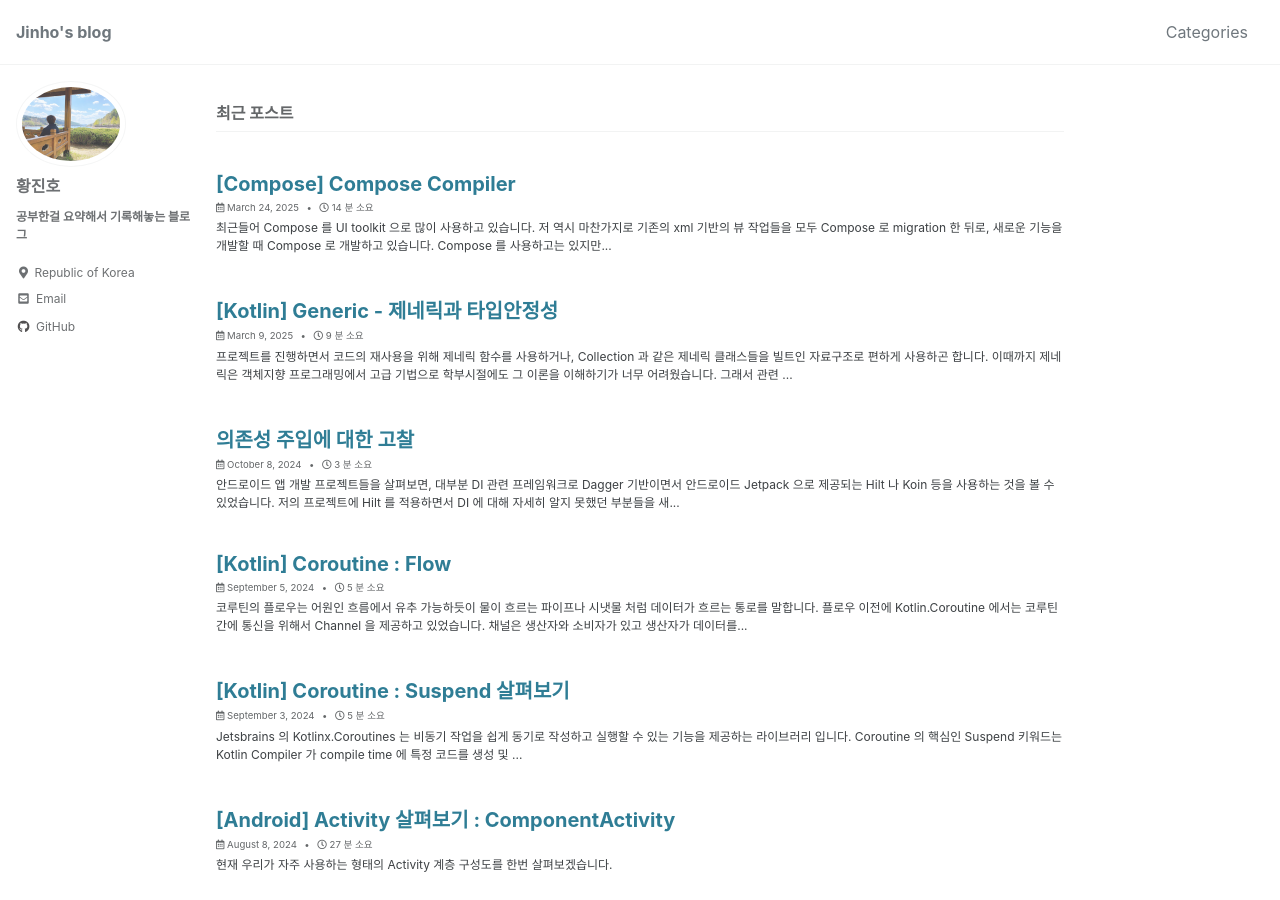
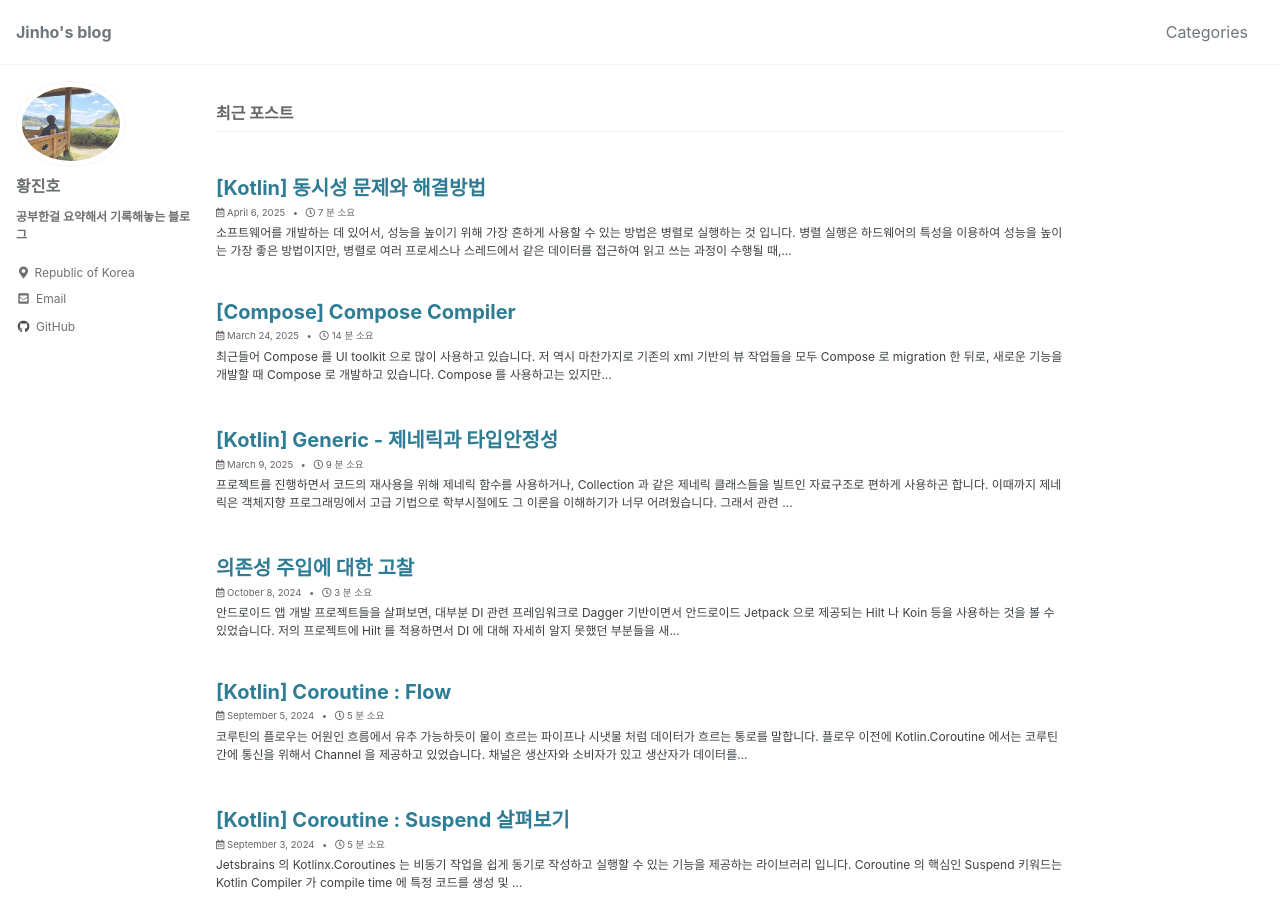
Before and after one commit to jowunnal/jowunnal.github.io, a Jekyll site: the page built from index.html, in a window 1280 px wide and 900 px high. Built offline with Jekyll 4.4.1, drawn with Linux system fonts in a browser that asks for light colours; cached includes are drawn as plain includes; the list of posts is cut into pages by our own code; part of the change alters nothing that is shown; some of the changed text lies outside the part shown.

Commit message:
mutex 포스팅

````diff
--- a/_posts/2025-03-09-generic1.md
+++ b/_posts/2025-03-09-generic1.md
@@ -34,9 +34,9 @@ public interface List<out E> : Collection<E> {
 }
 ```
 
-자바의 List 는 Doubly-LinkedList 로 데이터를 관리하고, 접근을 위한 기능과 연산자들을 제공하는 인터페이스 입니다.
+자바의 List 는 데이터의 중복이 있으며, 순서를 가진 Collection 으로 데이터의 접근을 위한 기능과 연산자들을 제공하는 인터페이스 입니다.
 
-우리는 Int, Double, String 등의 여러 자료형들을 관리하는 리스트를 생성할 수 있고, 리스트의 선언부에서는 어떤 자료형으로 내부 데이터를 다룰지 관심을 두지 않습니다. 이처럼 내부에서 사용할 데이터에 대해서 고려하지 않고, 리스트라는 자료구조를 제공하기 위한 책임만 갖고, 그에 대한 기능들을 제공하기 위해 공통적인 것들만 추상적으로 모아 놓았습니다. 나중에 해당 구현체 또는 구현체의 인스턴스가 생성될 때, 어떤 타입을 다룰지 결정하게 됩니다.
+우리는 Int, Double, String 등의 여러 자료형들을 관리하는 리스트를 생성할 수 있고, 리스트의 선언부에서는 어떤 자료형으로 내부 데이터를 다룰지 관심을 두지 않습니다. 이처럼 내부에서 사용할 데이터에 대해서 고려하지 않고, 리스트라는 자료구조를 제공하기 위한 책임만 갖고, 그에 대한 기능들을 제공하기 위해 공통적인 것들만 추상적으로 모아 놓았습니다. 나중에 해당 구현체의 인스턴스가 생성될 때, 어떤 타입을 다룰지 결정하게 됩니다.
 
 ## 변성
 
@@ -165,7 +165,7 @@ fun test() {
 
 위 상황에서, Parent 타입 파라미터를 요구하는 MutableList 에 GrandParent 타입 파라미터의 MutableList 를 전달하는 경우, 삽입(소비)하는 MutableList 의 타입 파라미터(GrandParent)가 삽입하는 Parent 인스턴스의 부모 이기 때문에 아무런 문제가 없습니다.
 
-하지만, Parent 타입 파라미터의 MutableList 를 요구하는 함수 인자에 Child 타입 파라미터의 MutableList 를 전달하면, 상속관계에서 부모 인스턴스인 Parent() 는 자식인 Child() 로 바로 캐스팅 될 수 없기 때문에 예외가 발생합니다.
+하지만, Parent 타입 파라미터의 MutableList 를 요구하는 함수 인자에 Child 타입 파라미터의 MutableList 를 전달하면, 데이터를 삽입하는 Parent 타입의 input 을 dest 에 전달해야 하는데 상속관계에서 부모 인스턴스인 Parent() 는 자식인 Child() 로 바로 캐스팅 될 수 없기 때문에 예외가 발생합니다.
 
 ```kotlin
 fun inputData(input: Parent, dest: MutableList<in Parent>) {
@@ -177,7 +177,9 @@ fun test() {
 }
 ```
 
-다운캐스팅은 자식을 부모로 캐스팅한 후 복구하기 위해 다시 자식으로 캐스팅할 때 가능하기 때문입니다. 따라서, 런타임에 발생할 수 있는 예외를 반공변성에 의해 "Type mismatch - Required: Parent, Found: Child" 라는 컴파일 오류로 발생시켜 주는 것 입니다.
+제네릭은 런타임에 타입 파라미터에 대한 정보를 소거하기 때문에 mutableListOf<Child>() 는 암묵적으로 mutableListOf<Parent>() 로 변환되지 않습니다. 따라서 mutableListOf<Child>() 로 메모리내에 존재하기 때문에 Parent 인스턴스를 삽입하려고 할 수 없습니다.
+
+왜냐하면 다운캐스팅은 자식을 부모로 캐스팅한 후 복구하기 위해 다시 자식으로 캐스팅할 때 가능하기 때문입니다. 따라서, 런타임에 발생할 수 있는 예외를 반공변성에 의해 "Type mismatch - Required: Parent, Found: Child" 라는 컴파일 오류로 발생시켜 주는 것 입니다.
 
 이를 통해 좀 더 타입에 대한 안정성을 미리 확보할 수 있습니다.
 
--- /dev/null
+++ b/_posts/2025-04-06-mutex.md
@@ -0,0 +1,117 @@
+---
+title: "[Kotlin] 동시성 문제와 해결방법"
+categories:
+- Kotlin
+tags:
+- Study
+
+toc: true
+toc_sticky: true
+toc_label: 목차
+---
+소프트웨어를 개발하는 데 있어서, 성능을 높이기 위해 가장 흔하게 사용할 수 있는 방법은 병렬로 실행하는 것 입니다. 병렬 실행은 하드웨어의 특성을 이용하여 성능을 높이는 가장 좋은 방법이지만, 병렬로 여러 프로세스나 스레드에서 같은 데이터를 접근하여 읽고 쓰는 과정이 수행될 때, 데이터에 대한 일관성과 안정성을 지키지 못하는 문제가 발생하게 됩니다. (다른말로 __무결성__ 을 위배한다고 말합니다.)
+
+멀티 스레드나 멀티 프로세스 환경에서 데이터에 대한 무결성을 지키는 것은 매우 중요합니다. 이것은 소프트웨어를 사용하는 사용자에게 데이터에 대한 신뢰성을 보장하지 못하여 사용자 경험이 떨어지는 문제를 초래할 수 있기 때문입니다.
+
+운영체제, 데이터베이스의 트랜잭션 등 의 CS 교과목에서 저는 이미 이와 관련한 내용들을 충분히 학습했었습니다. 하지만, Java 기반의 Kotlin 언어로 구현하는 안드로이드 앱에서 이를 실질적으로 해결하는 방법들에 대해서는 미숙했었습니다.
+
+이번 포스팅에서는 멀티스레드나 멀티 코어 환경에서 구체적으로 __어떤 문제들이 발생하며__, __어떻게 발생할 수 있고__, Java 기반의 Kotlin 언어로 __이를 어떻게 해결할 수 있는지__ 의 방법들에 대해 정리해보고자 합니다.
+
+# Race Condition
+
+동시에 여러 스레드나 프로세스가 동일한 데이터에 접근하여 __읽기__ 만 수행할 경우 문제가 발생하지는 않습니다. 데이터의 변화가 없는 상태에서 읽었기 때문에 동일한 데이터의 결과를 얻었을 것입니다. 이렇게 특정 작업을 수행했을 때 예측되는 결과가 나오는 경우 __일관성__ 또는 __안정성__ 을 보장하고 "데이터가 무결하다"는 의미로 __무결성__ 을 만족한다고 합니다.
+
+하지만, __읽기__ 와 __쓰기__ 를 동시에 수행하는 경우는 말이 달라집니다. 누가 먼저 데이터를 읽고, 쓰기를 수행했느냐 에 따라 그 결과가 달라지게 됩니다. 이렇게 결과를 예측할 수 없는(일관성을 보장할 수 없는) 경우를 __Race Condition__ 이라고 부릅니다.
+
+Race Condition 은 "경쟁 상태" 라는 뜻입니다. 두개 이상의 스레드나 프로세스가 서로 공유 자원에 접근하기 위해 경쟁하여 누가 먼저 수행되었느냐에 따라 그 결과가 항상 달라지고 일관성을 보장할 수 없는 문제를 통칭합니다. 보통 이러한 경우 병렬 실행되는 스레드나 프로세스들의 접근을 제한하여 순차적으로 실행하도록 만들어 해결합니다. 이것을 __상호 배제__ 라고 말합니다. 상호 배제에 대해서는 뒤에서 더 설명하기로 하고, 지금은 "순차적으로 접근하게 만든다" 라고 이해하시면 될 것 같습니다.
+
+이 방법은 궁극적으로 특정 작업을 실행하는 스레드나 프로세스들에 대해 그 결과를 예측 가능하게 만들어 주지만, 병렬 실행의 목적이었던 성능 개선의 이점을 잃어버리게 됩니다. 따라서 모든 작업들을 순차적 실행으로 만드는 상호 배제를 만족시키는 것은 모든 상황에서 만족할 수는 없으며, Blocking 없이 동기화 할 수 있는 방법들도 뒤에서 정리해보겠습니다.
+
+# 상호 배제(Mutual Exclusion)
+
+보통 동시성에 대한 문제를 해결하는 방법으로 상호 배제 원리를 기반으로 사용합니다. 상호 배제는 공유 자원에 대해 lock 과 unlock 을 통해, 접근 가능한 스레드를 제한함으로써 동시성에 대한 문제를 해결하는 방법을 말합니다. 이는 멀티 스레드나 멀티 코어 환경에서 동시 접근을 제한하고, 순차적으로 접근하도록 만들어 동시성에 대한 무결성을 보장하는 원리입니다. 이때, 공유 자원에 대한 영역을 __임계 영역__ 이라고 부릅니다.
+
+lock 은 스레드가 임계 영역에 접근하여 더 이상 다른 스레드가 접근하지 못하도록 점유하기 위한 방법이며, unlock 은 임계 영역을 점유했던 스레드가 자신의 작업을 모두 마치고 공유 자원에 대한 점유를 해제하여 다른 스레드가 접근 가능하도록 만드는 방법 입니다.
+
+상호 배제를 하면 동시성에 대한 문제를 해결할 수 있습니다. 하지만, 상호 배제를 이용하게 되면 특정 상황에서 추가적인 문제가 발생할 수 있습니다.
+
+## Dead Lock
+
+만약, A 스레드가 A1 임계 영역을 점유하고 있고, B 스레드가 B1 임계 영역을 점유하고 있다고 가정해 봅시다. 이 때, A 스레드가 B1 임계 영역에 접근하기 위해 B가 unlock 하기를 기다리고 있고, B 스레드는 A1 임계 영역에 접근하기 위해 A 가 unlock 하기를 서로 기다리고 있는 상황이라면, 서로 영원히 서로의 자원을 내놓기를 기다려 Blocking 되어 버리는 상황이 발생할 수 있습니다. 이런 상황을 __교착 상태(DeadLock)__ 라고 부릅니다.
+
+보통 Dead Lock 이 발생할 조건들을 만족하지 않게 구현하거나, 발생할 경우 이를 파악하고 해결하는 방법을 이용합니다. 이에 대한 구체적 예시나 조건들은 [여기](https://namu.wiki/w/%EB%8D%B0%EB%93%9C%EB%9D%BD "link")를 참고하시면 되겠습니다.
+
+이외에도 자원을 점유하고 있는 스레드나 프로세스가 영원히 점유하여 다른 스레드나 프로세스가 점유할 기회를 잃어버리는 __기아상태(Starvation)__ 와 같은 문제도 발생할 수 있습니다.
+
+상호 배제는 영어로 Mutual Exclusion 이라고 부르며, 이를 줄여 흔히 알고 있는 Mutex 라고 부릅니다. Mutex 는 임계영역에 대한 lock 과 unlock 을 통해 동시 접근을 막는 추상적 개념 입니다. 이를 실질적으로 소프트웨어로 구현하는 방법들에는 데커 알고리즘, 피터슨 알고리즘이 있었습니다. 하지만 이들에는 Busy waiting 과 같은 문제들이 있었습니다. 이런 문제들을 해결하여 가장 잘 알려진 것이 세마포어 알고리즘 입니다.
+
+# 세마포어
+
+기존의 알고리즘에서는 임계 영역에 접근한 스레드가 있어 현재 스레드가 접근할 수 있는지 없는지를 무한 반복문을 돌면서 확인했었습니다. 이 방법은 지속적 폴링을 실행하면서 CPU 자원을 낭비하게 되는 원인을 초래했습니다. 그래서 임계 영역에 접근하기 위해 대기하는 스레드들을 반복문으로 busy waiting 하지 않게 하고, Set 에 넣어 대기시켜 놓았다가 임계 영역에서 작업을 마치고 나오는 스레드가 대기 중인 스레드를 깨워주도록 만든 방법이 세마포어 알고리즘 입니다.
+
+세마포어는 정수 타입의 조건 변수 S 를 가지며 P() 와 V() 연산을 통해 Mutex 를 구현합니다.
+
+- P() 연산: S 의 값이 0 보다 큰지 확인하고, 0 보다 크다면 1감소 시킨 후 임계 영역에 진입한다. 그렇지 않다면, 대기Set 에 들어가 대기한다.
+- V() 연산: 임계 영역에 진입했던 스레드가 나오면서, S 의 값을 1 증가시킨다. 이때, 대기Set 에 존재하는 스레드가 있으면 깨워줘 대기중인 스레드가 임계영역에 진입할 수 있도록 동기화 해준다.
+- S: S는 임계 영역에 진입 가능한 스레드의 수를 세는 카운팅 변수 이다. 이 조건 상수를 통해 모든 스레드들이 협력할 수 있어 Busy waiting 을 하지 않아도 된다.
+
+세마포어에는 2가지 종류로, 카운팅 변수를 2로 제한한 __이진 세마포어__ 와 3 이상인 __카운팅 세마포어__ 로 나뉩니다. 이진 세마포어의 경우 Mutex 로 치환될 수 있으며, 구체적 구현 방법이 적용된 사례가 됩니다.
+
+Mutex 를 구현하는 방법들은 __병렬 실행__ 이 아닌 __순차 실행__ 으로 만들어 멀티 스레드나 프로세스의 이점을 잃게 만듭니다. 병렬 실행을 유지하면서 즉, Lock 과 Unlock 을 수행하지 않으면서 "동기화를 만족할 수 있는 방법은 없을까?" 하고 고안된 방법이 락-프리(Lock-Free) 알고리즘 입니다.
+
+# Lock-Free 알고리즘
+
+Lock 을 하지 않고 병렬 실행을 유지하면서 동기화를 할 수 있는 대표적인 방법으로 __CAS(Compare And Set)__ 가 있습니다. CAS 알고리즘은 원본 데이터를 캐싱하여 캐싱한 데이터의 복사본에 쓰기 연산을 수행하고, 복사본을 원본데이터에 적용할 때, 캐싱한 데이터와 원본 데이터를 비교하여 다른 경우 쓰기를 취소하고 재시도하는 알고리즘 입니다.
+
+이를 실제로 구현하여 제공된 것이 Java 의 Atomic 입니다.
+
+## Atomic
+
+Atomic 은 Int, Double, Long 과 같은 특정 타입들에 대해 Lock-Free 알고리즘 중 하나인 CAS 를 이용하여 Non-Blocking 동기화를 지원해주는 클래스 입니다. 구체적 예시로 AtomicInteger 를 살펴보겠습니다.
+
+```kotlin
+public class AtomicInteger extends Number implements java.io.Serializable {
+
+  private volatile int value;
+  public final int get() {
+      return value;
+  }
+  public final void set(int newValue) {
+     value = newValue;
+  }
+
+  private static final VarHandle VALUE;
+  static {
+      try {
+          MethodHandles.Lookup l = MethodHandles.lookup();
+          VALUE = l.findVarHandle(AtomicInteger.class, "value", int.class);
+      } catch (ReflectiveOperationException e) {
+          throw new ExceptionInInitializerError(e);
+      }
+  }
+
+  public final boolean compareAndSet(int expectedValue, int newValue) {
+    return VALUE.compareAndSet(this, expectedValue, newValue);
+  }
+}
+```
+
+AtomicInteger 클래스에 존재하는 VarHandle 타입의 Value는 내부에 Volatile 키워드가 붙은 value 의 값에 원자적으로 접근하기 위한 멤버변수 입니다. 이는 compareAndSet() 함수와 같이 동기화가 필요한 메소드에서 호출되는데, 1.value 를 가져와서  2. value 를 newValue 로 업데이트하는 두 단계 사이에 다른 스레드가 접근하여 쓰기 연산을 수행할 수 없도록 원자적으로 실행하기 위해 필요한 Delegate 입니다.
+
+하지만 JVM 구현상 메인 메모리에서 값을 읽은 후 CPU-캐시에 저장하여 좀 더 빠르게 데이터를 읽어 오기 위한 매커니즘을 사용하기 때문에 실제로 스레드가 값을 저장하면 CPU-캐시에 저장되고, 이값이 메인 메모리에 저장되기 까지 시간이 걸리게 되면서 다른 스레드가 그 값을 읽었을 때 기대되는 값이 아닐 수 있는 __가시성__ 문제가 발생할 수 있습니다.
+
+따라서 value 라는 실제 값이 존재하는 변수에 Volatile 키워드가 작성되어 있습니다. Volatile 키워드는 CPU-캐시에서 값을 읽지 않고, 항상 메인 메모리로부터 값을 읽도록 만드는 키워드 입니다. 물론, Volatile 을 남용하게 되면 메인메모리에서 항상 데이터를 읽는 것은 CPU-캐시를 이용하는 것보다 느리므로 성능 문제가 발생할 수 있습니다. 결론적으로 Atomic 클래스는 Volatile 을 통해 JVM 구현상의 가시성 문제를 해결하면서, 여러 스레드가 동시에 AtomicInteger 로 접근하면서 발생할 수 있는 동시성 문제를 VarHandle 로 Delegate 하여 동기화 함으로써 해결합니다.
+
+CAS 는 병렬 실행을 유지하면서 즉, 성능을 높이면서 동기화를 해줄 수 있는 좋은 방법이지만, 모든 알고리즘과 디자인 패턴들이 그러하듯, 특정 상황에서는 문제가 발생할 수 있습니다. 이에 대한 대표적 문제가 ABA 문제 입니다.
+
+ABA 문제는 3개의 스레드가 동작하는 상황에서 같은 Stack의 데이터를 POP 연산할 때 발생합니다.
+
+![ABA Problem](/assets/aba-problem.png)
+
+첫번째 스레드가 A 를 POP 하기 위해 current 로, B 를  next 로 설정한 상태에서, 중간에 두번째 스레드가 끼어들어 A와 B를 POP 합니다. 이후 세번째 스레드가 A 를 PUSH 하면, 첫번째 스레드 입장에서는 정상적으로 POP 하려는 A가 존재하므로 문제가 없어 작업을 실행합니다. 하지만 next 로 설정되어 있지만 지금은 존재하지 않는 B 를 current 로 변경하고 있는 문제가 발생하게 됩니다. 이 상황은 궁극적으로 Stack 에 존재하는 요소들의 주소값이 동등한지 비교한 후, 동등한 경우 실행해버리기 때문에(CAS) 발생하게 됩니다.
+
+또 이것을 해결하기 위해 주소값 뿐만아니라 POP 대상에 대해서도 저장하는 Double-CAS 를 이용하기도 합니다. 물론 이는 근본적 문제를 해결하기 보다는 특정 사례를 해결하는 방법이기도 합니다. 2개의 요소가 아닌 3개, 4개, N개의 요소가 영향을 준다고 생각해 봅시다. 또 이러한 사례가 발생할 수 있다는 것 이므로, 내가 개발하려는 상황에서 발생하지 않는다면 베스트로 선택될 수 있습니다.
+
+___결국 궁극적으로 항상 그러하듯, 모든 문제를 해결할 수 있는 베스트 알고리즘이나 디자인패턴과 아키텍처는 없습니다. 주어진 상황에 맞추어 해결할 수 있는 최적의 방법이 존재할 수 있다는 점을 항상 염두 해 두어야 합니다.___
+
+이러한 방법들을 토대로 Java 에서는 어떻게 동시성에 대한 문제를 해결할 수 있는 방법들을 제공하고 있는지, 또 Java 기반의 Kotlin 은 이를 어떻게 활용하고 있는지에 대해서 정리해보겠습니다.
````
Also changed, not shown: assets/aba-problem.png (added).
